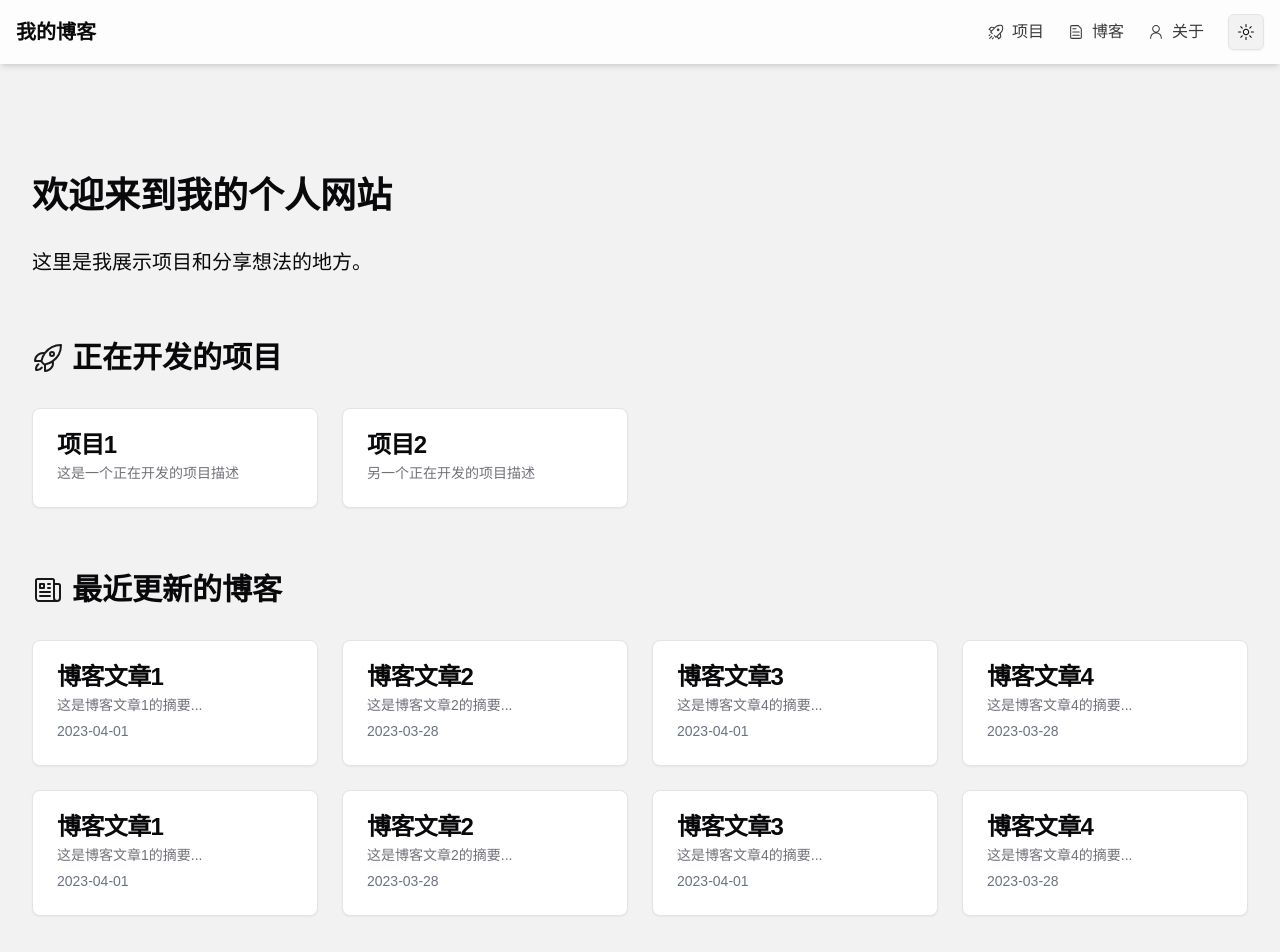
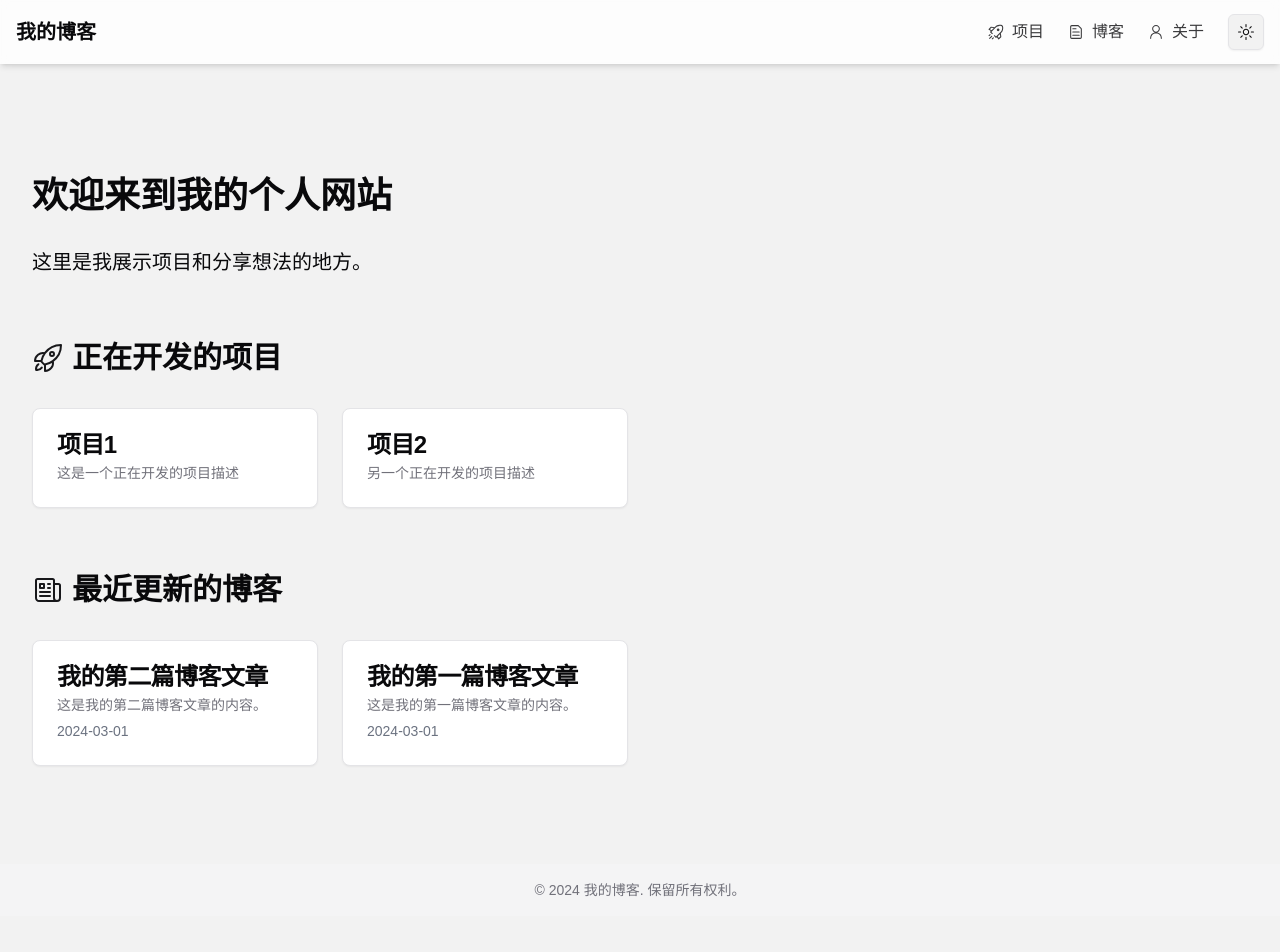
Before and after one commit to orange-office/next-shad-blog-template, a Next.js app: page / in a window 1280 px wide. Shown: the top 952 px of the page. After the commit the page ends 916 px from the top, so only its background shows below. Built offline with nearby package versions, Linux system fonts and the light colour scheme.

Commit message:
更新主页

```diff
--- a/src/app/page.tsx
+++ b/src/app/page.tsx
@@ -2,8 +2,12 @@ import ProjectCard from '@/components/ProjectCard'
 import BlogCard from '@/components/BlogCard'
 import { HomeIcon, RocketLaunchIcon, NewspaperIcon } from '@heroicons/react/24/outline'
 import Link from 'next/link'
+import { getSortedPostsData } from '@/lib/posts'
 
 export default function Home() {
+  const allPostsData = getSortedPostsData()
+  const recentPosts = allPostsData.slice(0, 8) // 只取最新的8篇文章
+
   return (
     <main className="min-h-screen bg-background text-foreground">
       <div className="container mx-auto px-4 py-16">
@@ -37,55 +41,15 @@ export default function Home() {
             最近更新的博客
           </h2>
           <div className="grid grid-cols-1 sm:grid-cols-2 lg:grid-cols-4 gap-6">
-            <BlogCard
-              title="博客文章1"
-              excerpt="这是博客文章1的摘要..."
-              date="2023-04-01"
-              link="/blog/post-1"
-            />
-            <BlogCard
-              title="博客文章2"
-              excerpt="这是博客文章2的摘要..."
-              date="2023-03-28"
-              link="/blog/post-2"
-            />
-            <BlogCard
-              title="博客文章3"
-              excerpt="这是博客文章4的摘要..."
-              date="2023-04-01"
-              link="/blog/post-3"
-            />
-            <BlogCard
-              title="博客文章4"
-              excerpt="这是博客文章4的摘要..."
-              date="2023-03-28"
-              link="/blog/post-4"
-            />
-            <BlogCard
-              title="博客文章1"
-              excerpt="这是博客文章1的摘要..."
-              date="2023-04-01"
-              link="/blog/post-1"
-            />
-            <BlogCard
-              title="博客文章2"
-              excerpt="这是博客文章2的摘要..."
-              date="2023-03-28"
-              link="/blog/post-2"
-            />
-            <BlogCard
-              title="博客文章3"
-              excerpt="这是博客文章4的摘要..."
-              date="2023-04-01"
-              link="/blog/post-3"
-            />
-            <BlogCard
-              title="博客文章4"
-              excerpt="这是博客文章4的摘要..."
-              date="2023-03-28"
-              link="/blog/post-4"
-            />
-            {/* 添加更多博客卡片 */}
+            {recentPosts.map((post) => (
+              <BlogCard
+                key={post.id}
+                title={post.title}
+                excerpt={post.excerpt || ''}
+                date={post.date}
+                link={`/blog/${post.id}`}
+              />
+            ))}
           </div>
         </section>
       </div>
```
